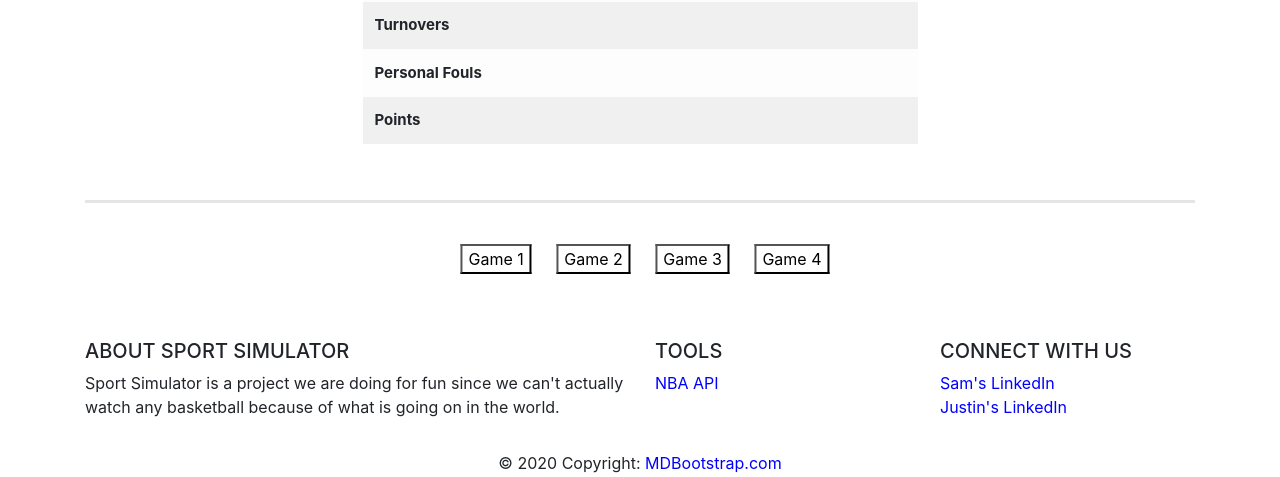
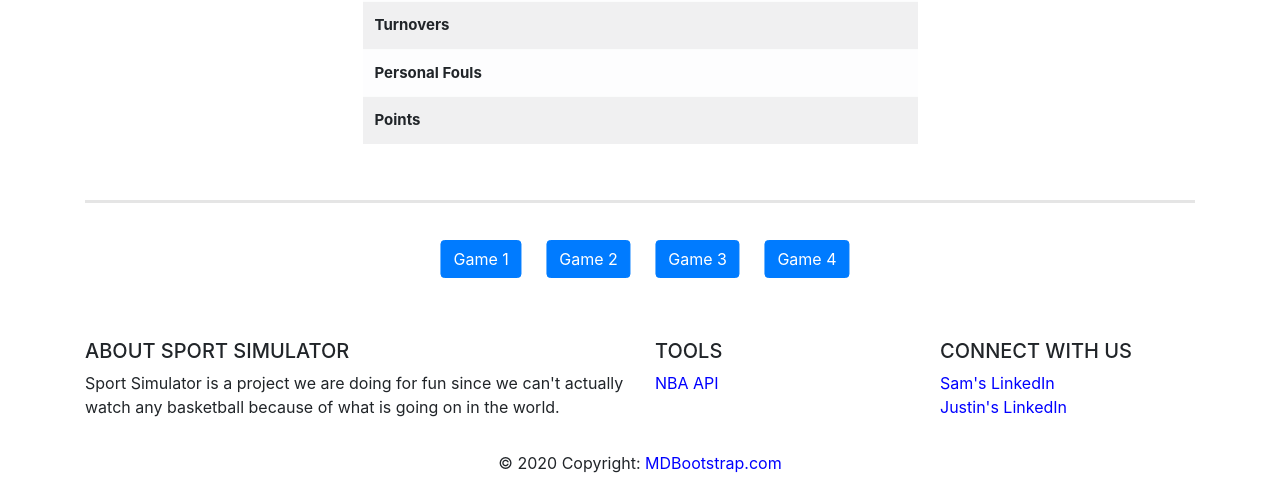
Before and after one commit to JustinJKelly/sports_simulator, a Django app: template templates/basketball/series.html in a window 1280 px wide. Shown: the part 1166-1643 px from the top of the page. Run offline with Django 3.2, Linux system fonts and the light colour scheme; the template is opened without the code that fills it, so the values that code supplies are empty; some libraries are stand-ins or nearby versions.

Commit message:
updated buttons

```diff
--- a/templates/basketball/series.html
+++ b/templates/basketball/series.html
@@ -26,11 +26,6 @@
         /* make it blend in with background*/
         a:hover.image_hover {
             color: transparent;
-        }
-        .series-button{
-            border: solid 2pt 2pt black;
-            background-color: white;
-            color: black;
         }
         .game-table{
             display: none;
@@ -160,6 +155,11 @@
         <br>
         <h3 id="thank_you" style="display: none;">Thanks for voting!<span class="close" style="cursor: pointer; color: white; ">&times;</span></h3>
         <br>
+        <!--Pie-chart-->
+        <div>
+            <canvas id="myChart" style="display:none; max-height: 500px;"></canvas>
+        </div>
+        <!-- end pie-->
         <div class="row">
             <div i class="col" id="vote_lower_seed">
                 <h6 > {{lower_seed_name}}</h6>
@@ -283,21 +283,21 @@
         <div class="row" style="position: absolute; max-width: 80%; left: 50%; flex-wrap: nowrap; transform: translate(-50%, -50%);">
             <!-- PLACEHOLDER BUTTONS PLEASE CHANGE-->
             <ul>
-                <button class="series-button" style="margin: 10px;"> Game 1</button>
-                <button class="series-button" style="margin: 10px;"> Game 2</button>
-                <button class="series-button" style="margin: 10px;"> Game 3</button>
-                <button class="series-button" style="margin: 10px;"> Game 4</button>
+                <button class="btn btn-primary" style="margin: 10px;"> Game 1</button>
+                <button class="btn btn-primary" style="margin: 10px;"> Game 2</button>
+                <button class="btn btn-primary" style="margin: 10px;"> Game 3</button>
+                <button class="btn btn-primary" style="margin: 10px;"> Game 4</button>
                 {% if series_length == 5 %}
-                <button class="series-button" style="margin: 10px;"> Game 5</button>
+                <button class="btn btn-primary" style="margin: 10px;"> Game 5</button>
                 {% endif %}
                 {% if series_length == 6 %}
-                <button class="series-button" style="margin: 10px;"> Game 5</button>
-                <button class="series-button" style="margin: 10px;"> Game 6</button>
+                <button class="btn btn-primary" style="margin: 10px;"> Game 5</button>
+                <button class="btn btn-primary" style="margin: 10px;"> Game 6</button>
                 {% endif %}
                 {% if series_length == 7 %}
-                <button class="series-button"  style="margin: 10px;"> Game 5</button>
-                <button class="series-button" style="margin: 10px;"> Game 6</button>
-                <button class="series-button" style="margin: 10px;"> Game 7</button>
+                <button class="btn btn-primary"  style="margin: 10px;"> Game 5</button>
+                <button class="btn btn-primary" style="margin: 10px;"> Game 6</button>
+                <button class="btn btn-primary" style="margin: 10px;"> Game 7</button>
                 {% endif %}
             </ul>
         </div>
@@ -1449,7 +1449,7 @@
         {% endif %}
         {% endif %}
 <script>
-        var btn = document.getElementsByClassName("series-button");
+        var btn = document.getElementsByClassName("btn");
         var table = document.getElementsByClassName("game-table");
         btn[0].onclick = function(){
             for(var i=0;i<table.length;i++){
@@ -1494,21 +1494,43 @@
             table[6].style.display = "block";
         }
 </script>
-
+<script src="https://cdn.jsdelivr.net/npm/chart.js@2.9.3/dist/Chart.min.js"></script>
 <script>
+     var config = {
+                type: 'pie',
+                data: {
+                    datasets: [{
+                        label: 'My first dataset',
+                        data:[0, 65, 45, 65, 35, 65, 0],
+                        backgroundColor: [
+                            #AD35BA
+                    ],
+                    borderWidth: 2,
+                    pointBorderColor: "#FFF",
+                    pointBackgroundColor: "rgba(173, 53, 186, 0.1)",
+                    }]
+                },
+                options: {
+                    responsive: true
+                }
+            };
     var voting_high = document.getElementById("vote_higher_seed")
     var voting_low = document.getElementById("vote_lower_seed")
     var voting_or = document.getElementById("voting_or")
     var thanks = document.getElementById("thank_you")
     var prompt = document.getElementById("vote_prompt")
     var close = document.getElementsByClassName("close")
+    var ctx = document.getElementById('myChart').getContext('2d');
     var voting_space = document.getElementsByClassName("voting-series")
+
     function voting(){
             voting_high.style.display="none";
             voting_low.style.display="none";
             voting_or.style.display="none";
             prompt.style.display="none"
             thanks.style.display="block";
+            ctx.style.display="block";
+            window.myPie = new Chart(ctx, config);
 
     }
     close[0].onclick =function(){
```
